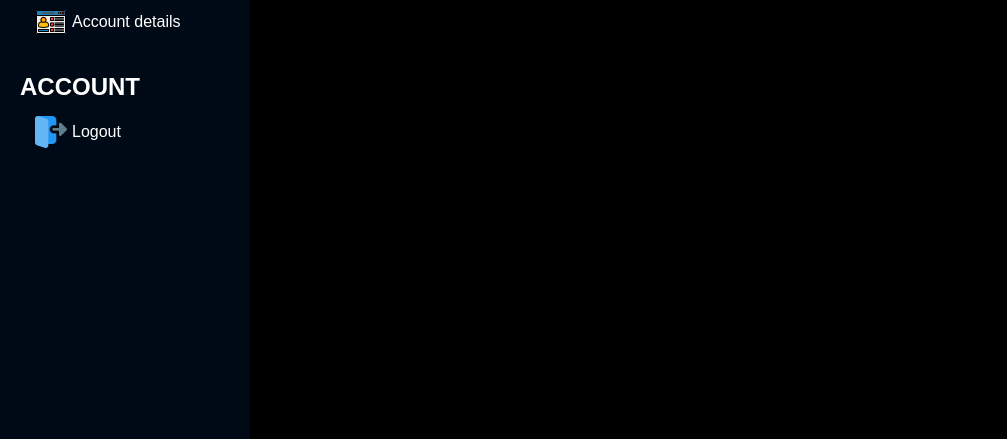
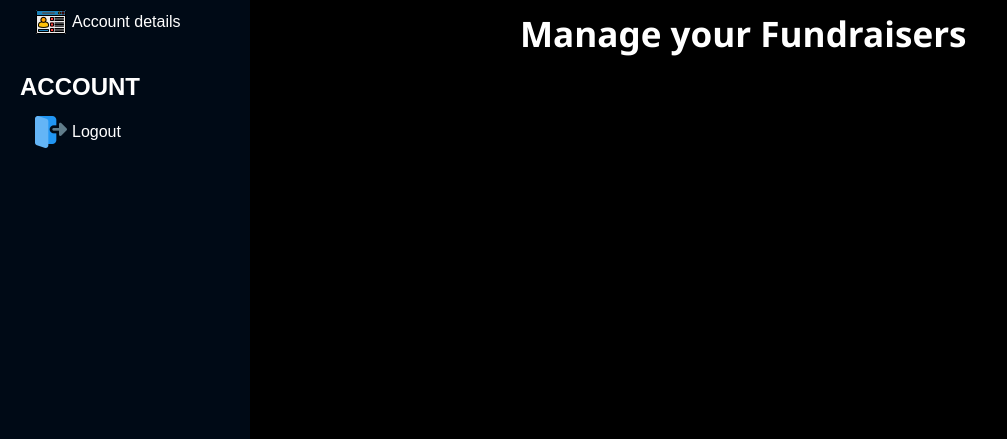
Before and after one commit to SenZmaKi/Bariki, a Flask app: template app/templates/landingpage.html in a window 1280 px wide. Shown: the part 361-800 px from the top of the page, without its empty margins (0-1007 px from the left). Run offline with Flask 3, Linux system fonts and the light colour scheme; the template is opened without the code that fills it, so the values that code supplies are empty; some web fonts are replaced.

Commit message:
manage fundraiser

```diff
--- a/app/static/landingpage.css
+++ b/app/static/landingpage.css
@@ -45,6 +45,10 @@
     left: 0; /* Align sidebar to the left */
 }
 
+.back{
+    background-image: url('../static/images/nyeus.jpeg');
+    padding-bottom: 30px;
+}
 .main-content {
     color: white;
 align-content: center;    /* Other styles... */
@@ -105,10 +109,19 @@
 }
  .start{
     margin-top: 20px;
-    margin-left: 400px; /* Adjust according to the sidebar width */
+    margin-left: 450px; /* Adjust according to the sidebar width */
 
     font-family: 'Segoe UI', Tahoma, Geneva, Verdana, sans-serif;
 color: white;
 font-weight: 500;
 font-size: 30px;
  }
+
+ .manage{
+    margin-left: 520px; /* Adjust according to the sidebar width */
+margin-top: 10px;
+    font-family: 'Segoe UI', Tahoma, Geneva, Verdana, sans-serif;
+color: white;
+font-weight: 500;
+font-size: 30px;
+ }
--- a/app/templates/landingpage.html
+++ b/app/templates/landingpage.html
@@ -34,17 +34,22 @@
             <a href="#" class="nav-item"><img src="../static/images/logout.png" style="padding: 5px;" > Logout</a>
         </div>
     </div>
+    <div class="back">
 
      <div class="main-content">
-<div class="back">
 
         <div class="start">
             <h3>Get started on creating your Fundraiser</h3>
 
         </div>
 
-        <button class="large-button"><img src="../static/images/plus.png" > Create New Fundraiser</button>
+        <button class="large-button"><img src="../static/images/plus.png" style="padding: 5px;"> Create New Fundraiser</button>
     </div>
+</div>
+    <div class="manage">
+        <h3>Manage your Fundraisers</h3>
+
     </div>
+
 </body>
 </html>
```
